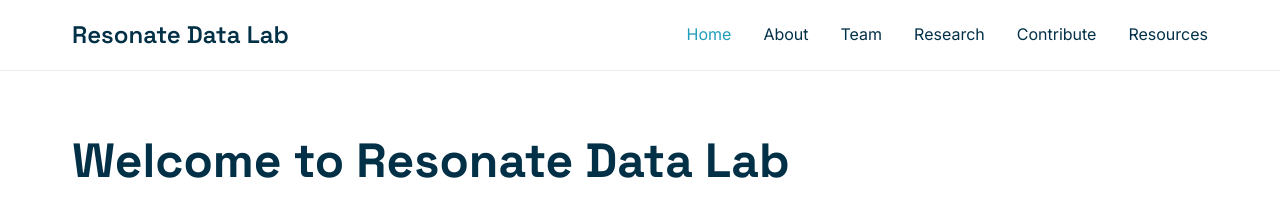
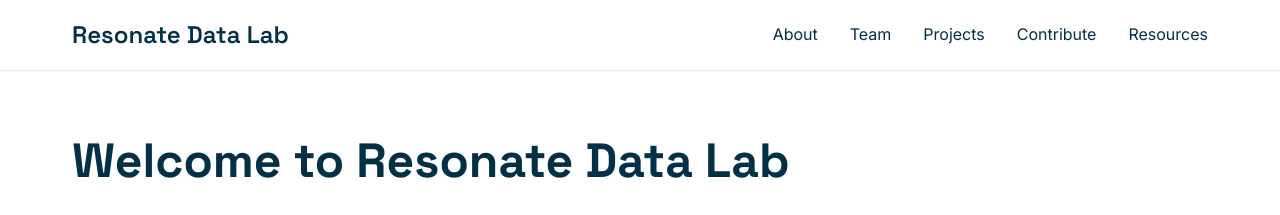
Before and after one commit to a421loop/Resonate-Data-Lab-Website-STRUCTURE, a Jekyll site: the page built from index.md, in a window 1280 px wide. Shown: the top 215 px of the page. Built offline with Jekyll 4.4.1, drawn with Linux system fonts in a browser that asks for light colours.

Commit message:
Update default.html

```diff
--- a/_layouts/default.html
+++ b/_layouts/default.html
@@ -33,10 +33,9 @@
         </button>
 
        <nav id="mainNav">
-        <a href="{{ '/' | relative_url }}" class="nav-link {% if page.url == '/' %}active{% endif %}">Home</a>
         <a href="{{ '/About/' | relative_url }}" class="nav-link {% if page.url contains '/About' %}active{% endif %}">About</a>
         <a href="{{ '/Team/' | relative_url }}" class="nav-link {% if page.url contains '/Team' %}active{% endif %}">Team</a>
-        <a href="{{ '/Projects/' | relative_url }}" class="nav-link {% if page.url contains '/Projects' %}active{% endif %}">Research</a>
+        <a href="{{ '/Projects/' | relative_url }}" class="nav-link {% if page.url contains '/Projects' %}active{% endif %}">Projects</a>
         <a href="{{ '/contribute/' | relative_url }}" class="nav-link {% if page.url contains '/contribute' %}active{% endif %}">Contribute</a>
         <a href="{{ '/toolbox/' | relative_url }}" class="nav-link {% if page.url contains '/toolbox' %}active{% endif %}">Resources</a>
       </nav>
```
